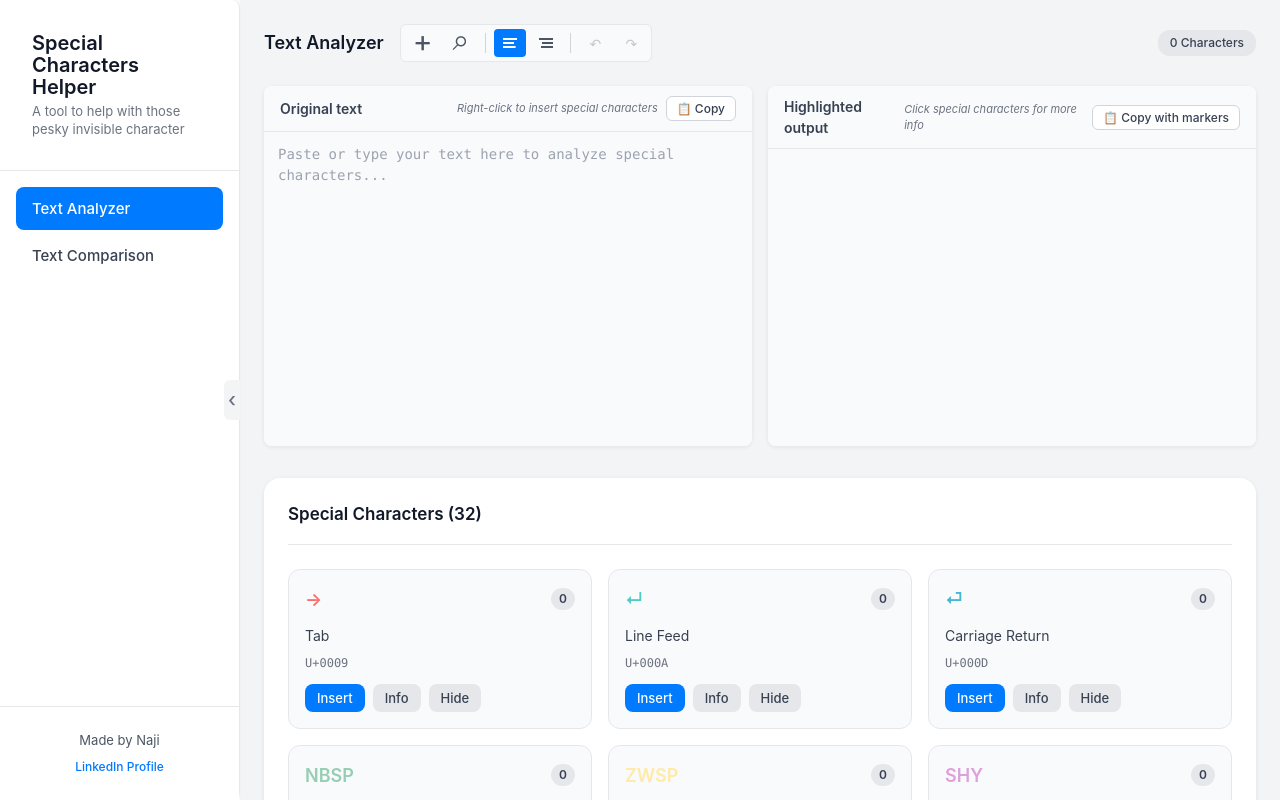
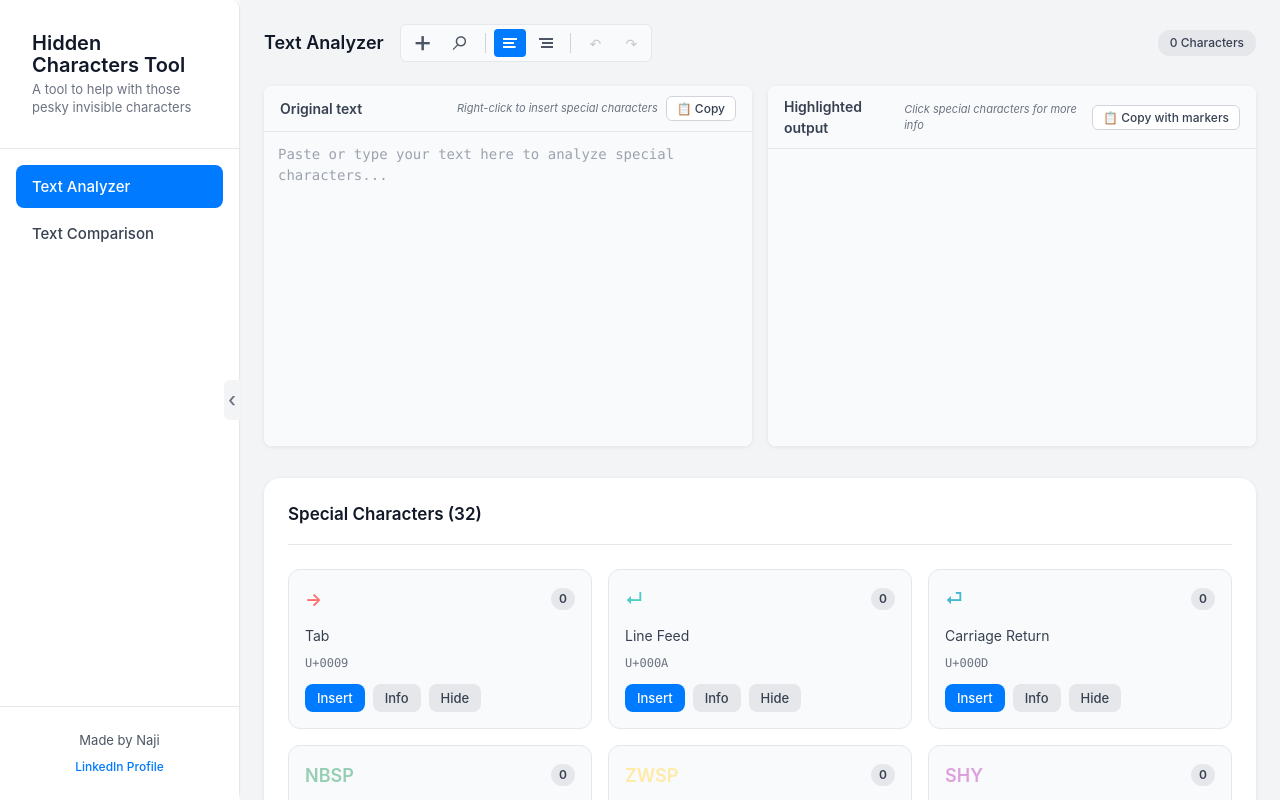
Before and after one commit to naji-naji/Loc_tool, a React (Vite) app: page / in a window 1280 px wide. Shown: the top 800 px of the page. Built offline with nearby package versions, Linux system fonts and the light colour scheme.

Commit message:
Rename component to 'Hidden Characters Tool'

```diff
--- a/src/App.jsx
+++ b/src/App.jsx
@@ -12,8 +12,8 @@ function App() {
       <aside className={`sidebar ${sidebarCollapsed ? 'collapsed' : ''}`} role="navigation" aria-label="Main navigation">
         <div className="sidebar-content">
           <div className="sidebar-header">
-            <h1>Special Characters Helper</h1>
-            <p>A tool to help with those pesky invisible character</p>
+            <h1>Hidden Characters Tool</h1>
+            <p>A tool to help with those pesky invisible characters</p>
           </div>
 
           <nav className="sidebar-nav">
```
